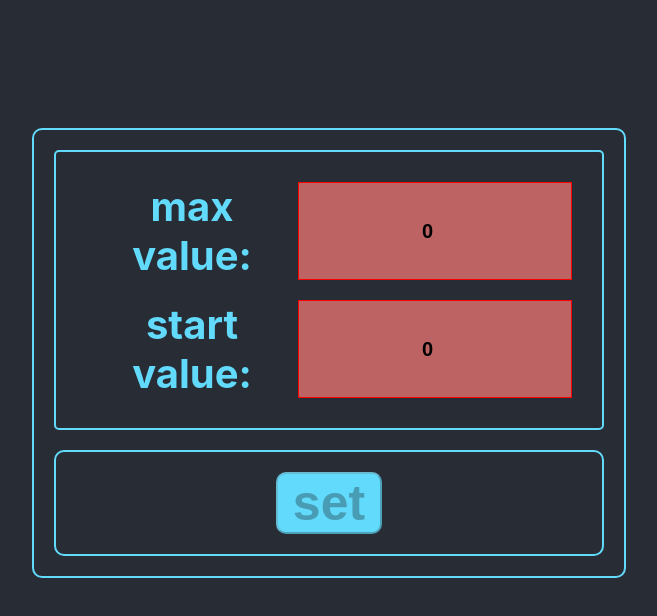
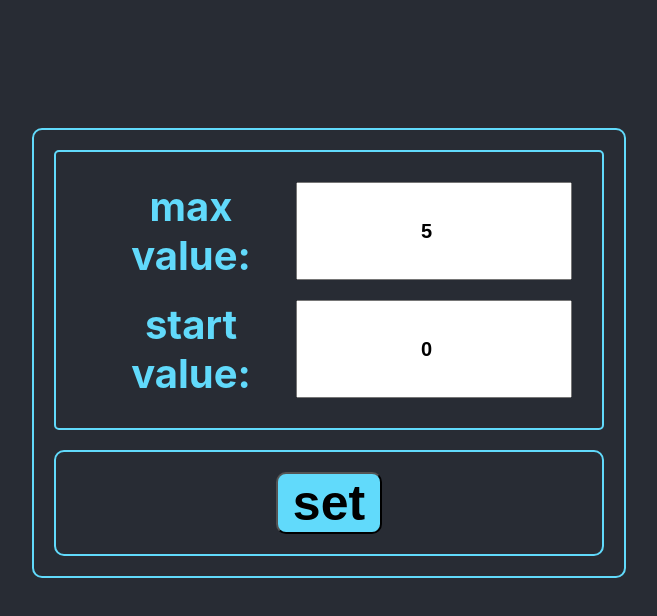
Before and after one commit to sergbfmv/Counter, a React (Create React App) app: page /settings in a window 1280 px wide. Shown: the top 616 px of the page, without its empty margins (311-968 px from the left). Built offline with nearby package versions, Linux system fonts and the light colour scheme.

Commit message:
added setCount on button for change state

```diff
--- a/src/components/Counter/Counter.tsx
+++ b/src/components/Counter/Counter.tsx
@@ -34,6 +34,7 @@ export const Counter = (props: CountPropsType) => {
                         minCounter={props.minCounter}
                         addMaxCounter={props.addMaxCounter}
                         addMinCounter={props.addMinCounter}
+                        setCount={props.resetCount}
                     />
                 }>
                 </Route>
--- a/src/components/Counter/SetCounter/SetCounter.tsx
+++ b/src/components/Counter/SetCounter/SetCounter.tsx
@@ -1,4 +1,4 @@
-import React, {useState} from 'react';
+import React, {useEffect, useState} from 'react';
 import '../Counter.css'
 import {Button} from "../../Button/Button";
 import {SetDisplay} from './SetDisplay/SetDisplay';
@@ -9,29 +9,33 @@ export type SetCounterPropsType = {
     minCounter: number
     addMaxCounter: (value: number) => void
     addMinCounter: (value: number) => void
+    setCount: (value: number) => void
 }
 export const SetCounter = (props: SetCounterPropsType) => {
-    const [maxValueCount, setMaxValueCount] = useState(0)
-    const [minValueCount, setMinValueCount] = useState(0)
+    // const [maxValueCount, setMaxValueCount] = useState(props.maxCounter)
+    // const [minValueCount, setMinValueCount] = useState(props.minCounter)
 
     const onClickHandler = () => {
-        props.addMaxCounter(maxValueCount)
-        props.addMinCounter(minValueCount)
+        props.addMaxCounter(props.maxCounter)
+        props.addMinCounter(props.minCounter)
+        props.setCount(props.maxCounter)
     }
 
-    const invalidValue = minValueCount >= maxValueCount || minValueCount < 0
+    const invalidValue = props.minCounter >= props.maxCounter || props.minCounter < 0
     return (
         <>
             <SetDisplay
-                maxValueCount={maxValueCount}
-                setMaxValueCount={setMaxValueCount}
-                minValueCount={minValueCount}
-                setMinValueCount={setMinValueCount}
+                // maxValueCount={maxValueCount}
+                addMaxCounter={props.addMaxCounter}
+                // minValueCount={minValueCount}
+                addMinCounter={props.addMinCounter}
                 invalidValue={invalidValue}
+                maxCounter={props.maxCounter}
+                minCounter={props.minCounter}
             />
             <div className='button-area'>
                 <NavLink to={'/'}>
-                    <Button disabled={invalidValue} name={'set'} callback={onClickHandler} />
+                    <Button disabled={invalidValue} name={'set'} callback={onClickHandler}/>
                 </NavLink>
             </div>
         </>
--- a/src/components/Counter/SetCounter/SetDisplay/SetDisplay.tsx
+++ b/src/components/Counter/SetCounter/SetDisplay/SetDisplay.tsx
@@ -2,13 +2,16 @@ import React from 'react';
 import './SetDisplay.css'
 
 type SetDisplayPropsType = {
-    maxValueCount: number
-    setMaxValueCount: (e: number) => void
-    minValueCount: number
-    setMinValueCount: (e: number) => void
+    // maxValueCount: number
+    // setMaxValueCount: (e: number) => void
+    // minValueCount: number
+    // setMinValueCount: (e: number) => void
     invalidValue: boolean
+    addMaxCounter: (value: number) => void
+    addMinCounter: (value: number) => void
+    maxCounter: number
+    minCounter: number
 }
-
 
 export const SetDisplay = (props: SetDisplayPropsType) => {
     return (
@@ -17,20 +20,20 @@ export const SetDisplay = (props: SetDisplayPropsType) => {
                 <label className='label' htmlFor={'max'}>max value:</label>
                 <input
                     className={props.invalidValue ? 'input input-red' : 'input'}
-                    value={props.maxValueCount}
+                    value={props.maxCounter}
                     id={'max'}
                     type={"number"}
-                    onChange={(e) => props.setMaxValueCount(e.currentTarget.valueAsNumber)}
+                    onChange={(e) => props.addMaxCounter(e.currentTarget.valueAsNumber)}
                 />
             </div>
             <div className='item'>
                 <label className='label' htmlFor={'min'}>start value:</label>
                 <input
                     className={props.invalidValue ? 'input input-red' : 'input'}
-                    value={props.minValueCount}
+                    value={props.minCounter}
                     id={'min'}
                     type={"number"}
-                    onChange={(e) => props.setMinValueCount(e.currentTarget.valueAsNumber)}
+                    onChange={(e) => props.addMinCounter(e.currentTarget.valueAsNumber)}
                 />
             </div>
         </div>
```
